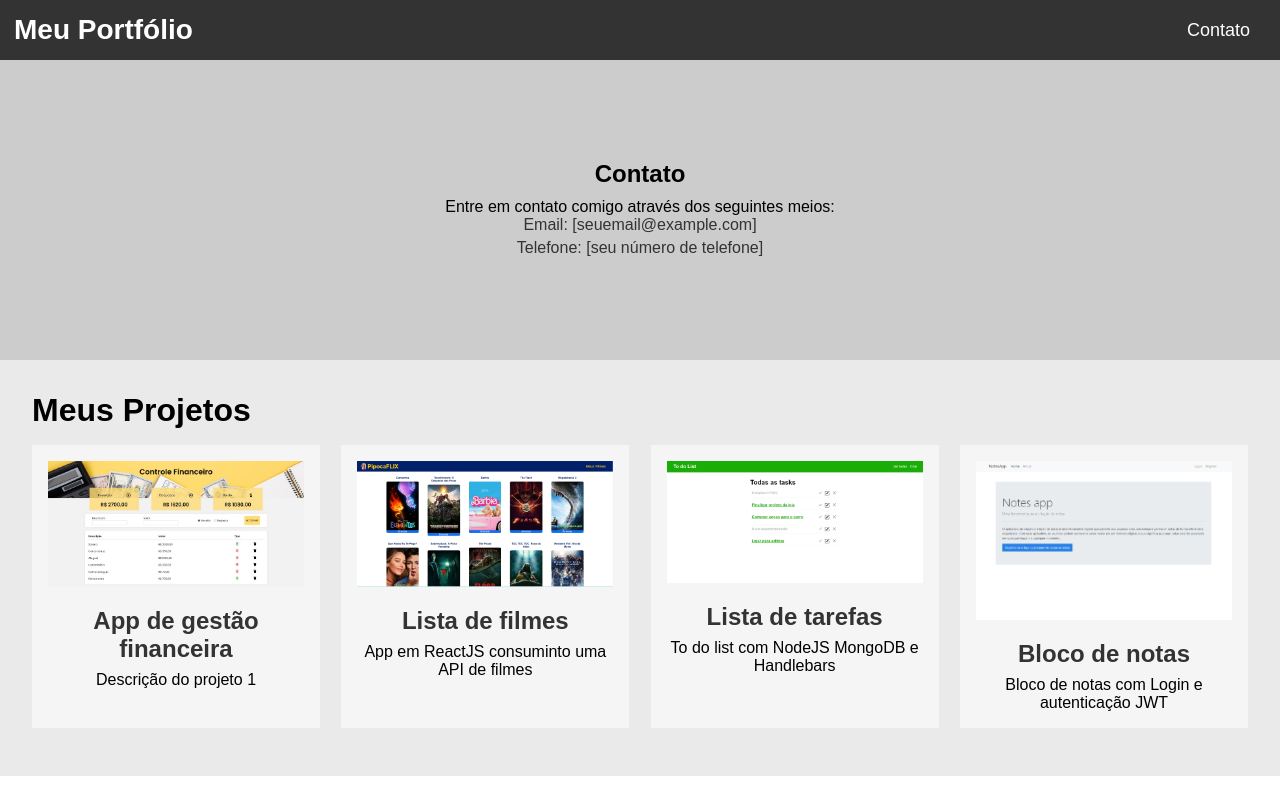
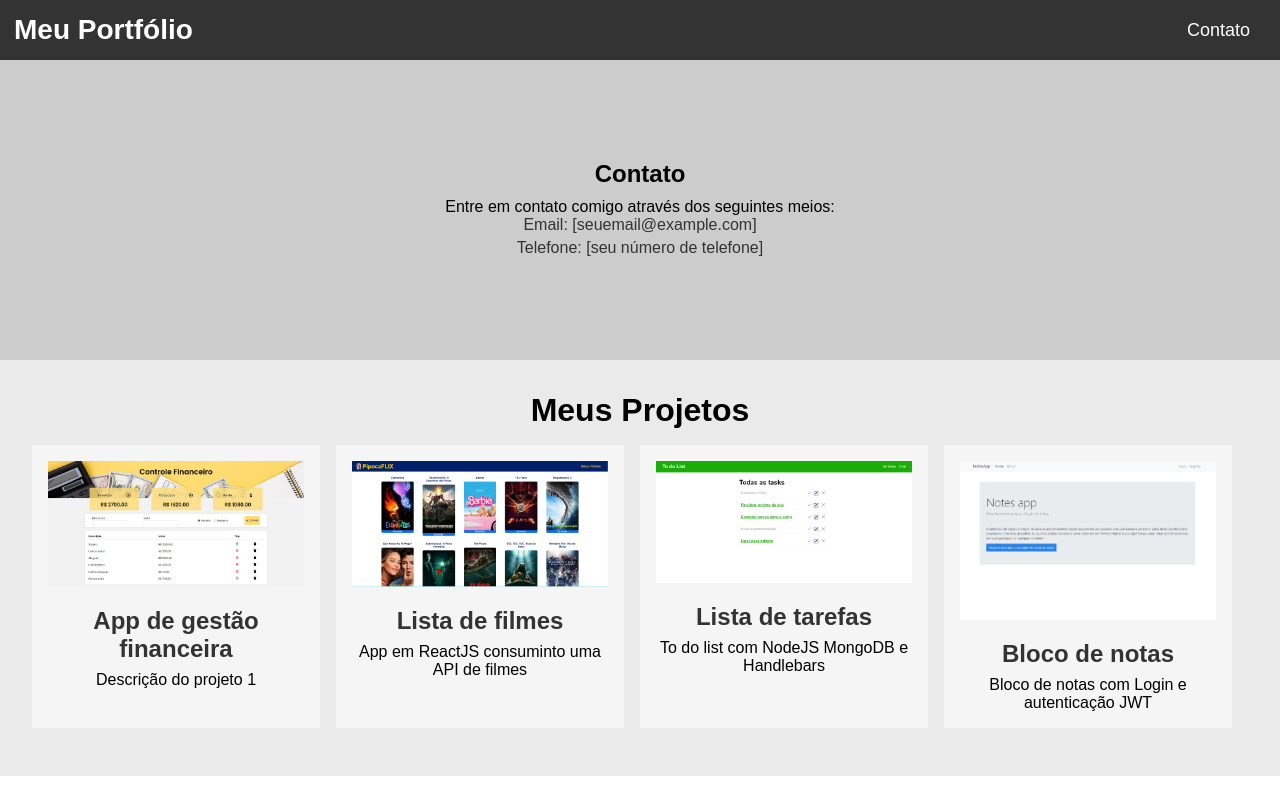
Before and after one commit to andremartins30/my-portfolio, a React (Vite) app: page /contato in a window 1280 px wide. Built offline with nearby package versions, Linux system fonts and the light colour scheme.

Commit message:
Alteração de layout

```diff
--- a/src/components/projectsSection/ProjectsSection.css
+++ b/src/components/projectsSection/ProjectsSection.css
@@ -6,19 +6,22 @@
 .projects-section h2 {
     font-size: 2rem;
     margin-bottom: 1rem;
+    text-align: center;
 }
 
 .projects-container {
     display: flex;
     flex-wrap: wrap;
+    gap: 1rem;
     justify-content: space-between;
 }
 
 .project-box {
-    width: calc(25% - 1rem);
+    width: calc(50% - 0.5rem);
     background-color: #f5f5f5;
     padding: 1rem;
     margin-bottom: 1rem;
+    text-align: center;
 }
 
 .project-box h3 {
@@ -30,26 +33,24 @@
     font-size: 1rem;
 }
 
-.project-box {
-    width: calc(25% - 1rem);
-    background-color: #f5f5f5;
-    padding: 1rem;
-    margin-bottom: 1rem;
-    text-align: center;
-}
-
 .project-box a {
     text-decoration: none;
-    /* Remover sublinhado */
     color: #333;
-    /* Cor do texto do link */
     display: block;
-    /* Para ocupar todo o espaço disponível */
 }
-
 
 .project-box img {
     max-width: 100%;
     height: auto;
     margin-bottom: 1rem;
 }
+
+@media (min-width: 768px) {
+    .projects-container {
+        justify-content: flex-start;
+    }
+
+    .project-box {
+        width: calc(25% - 1rem);
+    }
+}
```
